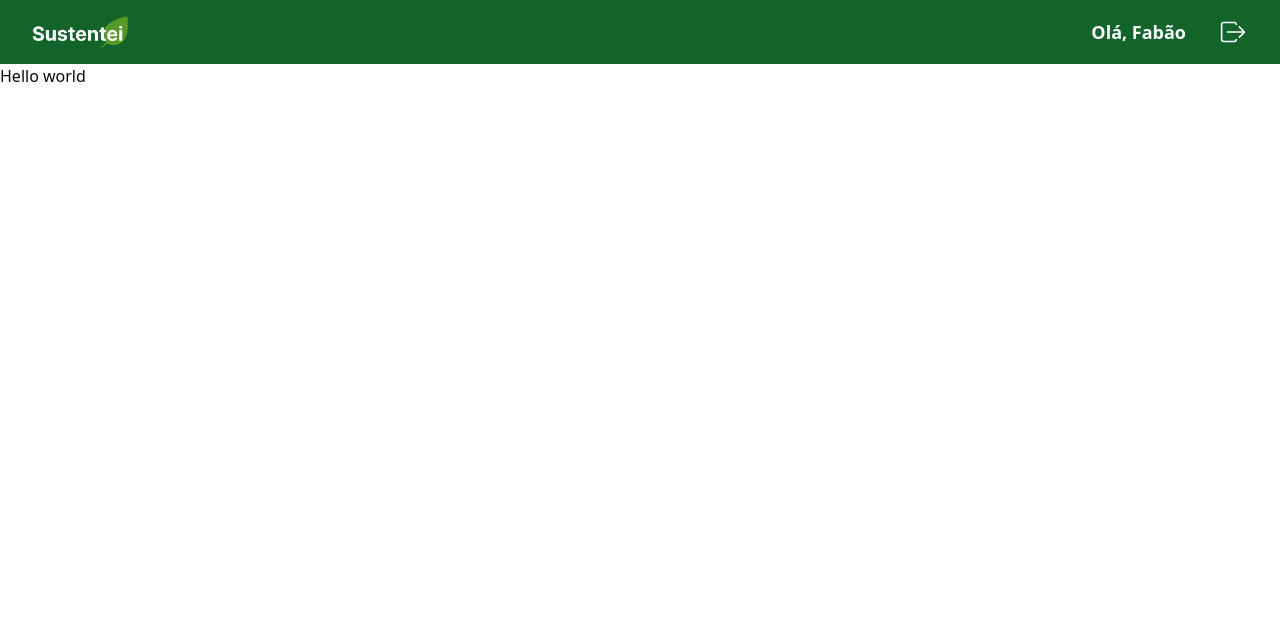
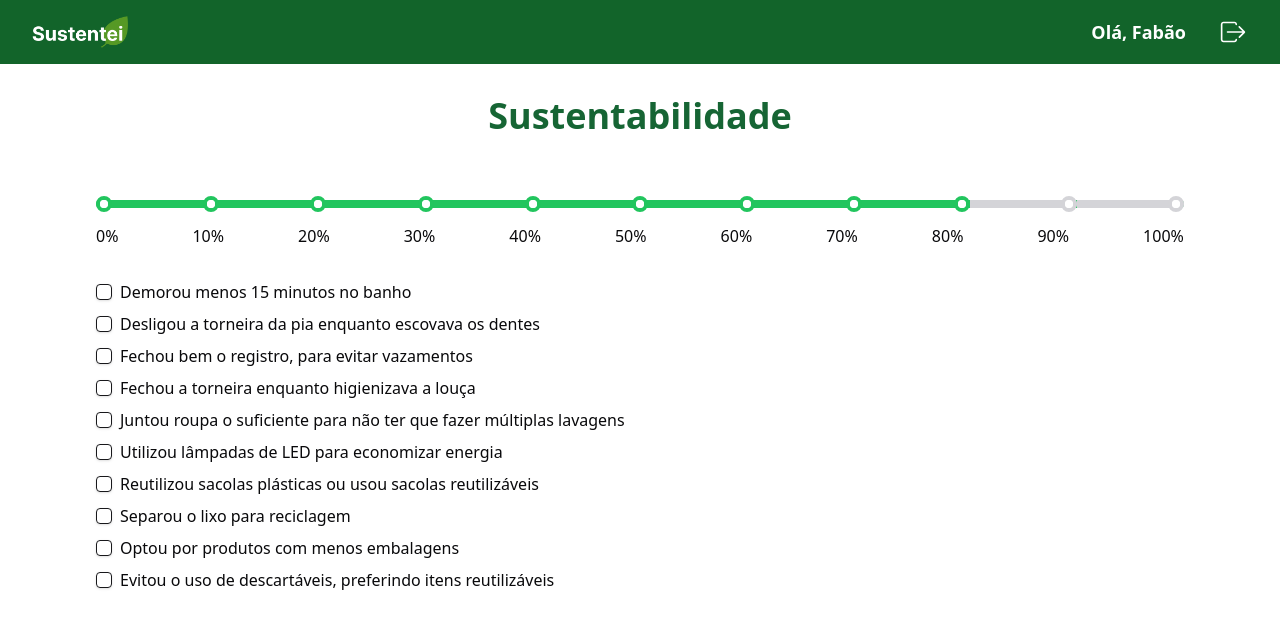
Before and after one commit to breno-saraiva/aplication-ESG, a React (Vite) app: page /check-list in a window 1280 px wide. Shown: the top 628 px of the page. Built offline with nearby package versions, Linux system fonts and the light colour scheme; the HTML template or start-up script is replaced by a standard one.

Commit message:
feat: create step progress page

```diff
--- a/src/modules/questionnaire/page/index.tsx
+++ b/src/modules/questionnaire/page/index.tsx
@@ -1,4 +1,5 @@
 import logo from "@/shared/assets/logo.png";
+import { Checkbox } from "@/shared/components/ui/checkbox";
 import { IoIosLogOut } from "react-icons/io";
 import { Link } from "react-router-dom";
 
@@ -16,8 +17,153 @@ const Questionnaire = () => {
           </Link>
         </div>
       </header>
-      <main>
-        <h1>Hello world</h1>
+      <main className="w-full px-24 mt-8 flex flex-col gap-8">
+        <div className="flex justify-center items-center">
+          <h1 className="font-semibold text-4xl text-green-800">
+            Sustentabilidade
+          </h1>
+        </div>
+        <div></div>
+        <div className="flex flex-col gap-4">
+          <div className="w-full h-2 rounded-full bg-green-500 flex">
+            {/* 0% */}
+            <div className="flex items-center">
+              <div className="border-4 border-green-500 rounded-full bg-white">
+                <div className="border-4 border-white rounded-full"></div>
+              </div>
+            </div>
+            {/* 10% */}
+            <div className="flex items-center justify-end bg-[ProgresProps[state]] w-full h-2 rounded-r-full">
+              <div className="border-4 border-green-500 rounded-full bg-white">
+                <div className="border-4 border-white rounded-full"></div>
+              </div>
+            </div>
+            {/* 20% */}
+            <div className="flex items-center justify-end bg-green-500 w-full h-2 rounded-r-full">
+              <div className="border-4 border-green-500 rounded-full bg-white">
+                <div className="border-4 border-white rounded-full"></div>
+              </div>
+            </div>
+            {/* 30% */}
+            <div className="flex items-center justify-end bg-green-500 w-full h-2 rounded-r-full">
+              <div className="border-4 border-green-500 rounded-full bg-white">
+                <div className="border-4 border-white rounded-full"></div>
+              </div>
+            </div>
+            {/* 40% */}
+            <div className="flex items-center justify-end bg-green-500 w-full h-2 rounded-r-full">
+              <div className="border-4 border-green-500 rounded-full bg-white">
+                <div className="border-4 border-white rounded-full"></div>
+              </div>
+            </div>
+            {/* 50% */}
+            <div className="flex items-center justify-end bg-green-500 w-full h-2 rounded-r-full">
+              <div className="border-4 border-green-500 rounded-full bg-white">
+                <div className="border-4 border-white rounded-full"></div>
+              </div>
+            </div>
+            {/* 60% */}
+            <div className="flex items-center justify-end bg-green-500 w-full h-2 rounded-r-full">
+              <div className="border-4 border-green-500 rounded-full bg-white">
+                <div className="border-4 border-white rounded-full"></div>
+              </div>
+            </div>
+            {/* 70% */}
+            <div className="flex items-center justify-end bg-green-500 w-full h-2 rounded-r-full">
+              <div className="border-4 border-green-500 rounded-full bg-white">
+                <div className="border-4 border-white rounded-full"></div>
+              </div>
+            </div>
+            {/* 80% */}
+            <div className="flex items-center justify-end bg-green-500 w-full h-2 rounded-r-full">
+              <div className="border-4 border-green-500 rounded-full bg-white">
+                <div className="border-4 border-white rounded-full"></div>
+              </div>
+            </div>
+            {/* 90% */}
+            <div className="flex items-center justify-end bg-zinc-300 w-full h-2 rounded-r-full">
+              <div className="border-4 border-zinc-300 rounded-full bg-white">
+                <div className="border-4 border-white rounded-full"></div>
+              </div>
+            </div>
+            {/* 100% */}
+            <div className="flex items-center justify-end bg-zinc-300 w-full h-2 rounded-r-full">
+              <div className="border-4 border-zinc-300 rounded-full bg-white">
+                <div className="border-4 border-white rounded-full"></div>
+              </div>
+            </div>
+          </div>
+          <div className="w-full flex justify-between">
+            <h1>0%</h1>
+            <h1>10%</h1>
+            <h1>20%</h1>
+            <h1>30%</h1>
+            <h1>40%</h1>
+            <h1>50%</h1>
+            <h1>60%</h1>
+            <h1>70%</h1>
+            <h1>80%</h1>
+            <h1>90%</h1>
+            <h1>100%</h1>
+          </div>
+        </div>
+        <div className="flex flex-col gap-2">
+          <div className="flex items-center gap-2">
+            <Checkbox id="1" />
+            <label htmlFor="1">Demorou menos 15 minutos no banho</label>
+          </div>
+          <div className="flex items-center gap-2">
+            <Checkbox id="2" />
+            <label htmlFor="2">
+              Desligou a torneira da pia enquanto escovava os dentes
+            </label>
+          </div>
+          <div className="flex items-center gap-2">
+            <Checkbox id="3" />
+            <label htmlFor="3">
+              Fechou bem o registro, para evitar vazamentos
+            </label>
+          </div>
+          <div className="flex items-center gap-2">
+            <Checkbox id="4" />
+            <label htmlFor="4">
+              Fechou a torneira enquanto higienizava a louça
+            </label>
+          </div>
+          <div className="flex items-center gap-2">
+            <Checkbox id="5" />
+            <label htmlFor="5">
+              Juntou roupa o suficiente para não ter que fazer múltiplas
+              lavagens
+            </label>
+          </div>
+          <div className="flex items-center gap-2">
+            <Checkbox id="6" />
+            <label htmlFor="6">
+              Utilizou lâmpadas de LED para economizar energia
+            </label>
+          </div>
+          <div className="flex items-center gap-2">
+            <Checkbox id="7" />
+            <label htmlFor="7">
+              Reutilizou sacolas plásticas ou usou sacolas reutilizáveis
+            </label>
+          </div>
+          <div className="flex items-center gap-2">
+            <Checkbox id="8" />
+            <label htmlFor="8">Separou o lixo para reciclagem</label>
+          </div>
+          <div className="flex items-center gap-2">
+            <Checkbox id="9" />
+            <label htmlFor="9">Optou por produtos com menos embalagens</label>
+          </div>
+          <div className="flex items-center gap-2">
+            <Checkbox id="10" />
+            <label htmlFor="10">
+              Evitou o uso de descartáveis, preferindo itens reutilizáveis
+            </label>
+          </div>
+        </div>
       </main>
     </>
   );
```
